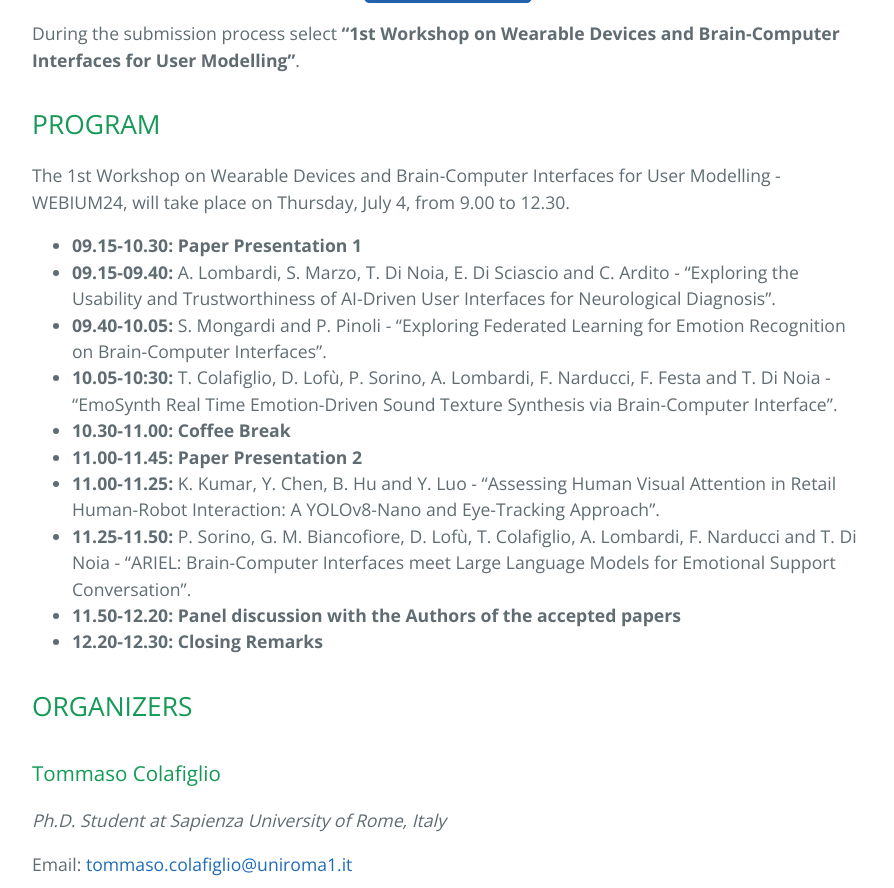
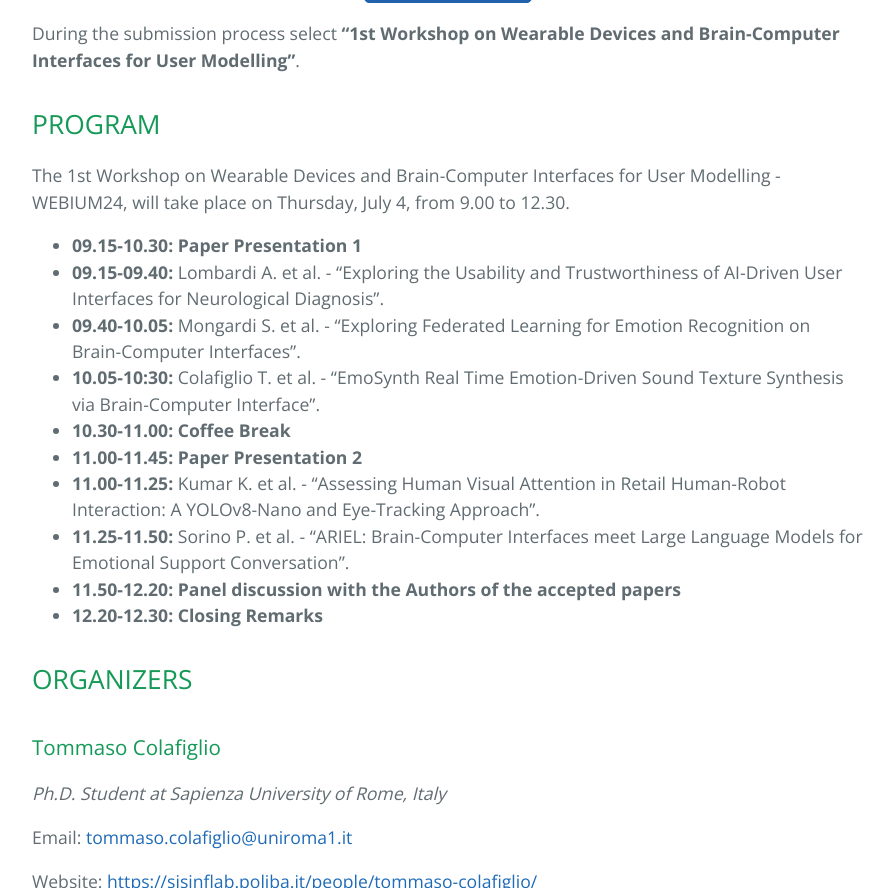
Before and after one commit to sisinflab/webium24, a Jekyll site: the page built from index.md, in a window 1280 px wide and 900 px high, scrolled down 4023 px, cut to the strip 0-888 px from the top of the window. Shown: the whole strip, without its empty margins (192-1086 px from the left). Built offline with Jekyll 4.4.1, drawn with Linux system fonts in a browser that asks for light colours.

Commit message:
Update index.md

```diff
--- a/index.md
+++ b/index.md
@@ -94,13 +94,13 @@ During the submission process select <b>“1st Workshop on Wearable Devices and
 The 1st Workshop on Wearable Devices and Brain-Computer Interfaces for User Modelling - WEBIUM24, will take place on Thursday, July 4, from 9.00 to 12.30.
 
 + <b>09.15-10.30: Paper Presentation 1</b>
-+ <b>09.15-09.40:</b> A. Lombardi, S. Marzo, T. Di Noia, E. Di Sciascio and C. Ardito - "Exploring the Usability and Trustworthiness of AI-Driven User Interfaces for Neurological Diagnosis".
-+ <b>09.40-10.05:</b> S. Mongardi and P. Pinoli - "Exploring Federated Learning for Emotion Recognition on Brain-Computer Interfaces".
-+ <b>10.05-10:30:</b> T. Colafiglio, D. Lofù, P. Sorino, A. Lombardi, F. Narducci, F. Festa and T. Di Noia - "EmoSynth Real Time Emotion-Driven Sound Texture Synthesis via Brain-Computer Interface".
++ <b>09.15-09.40:</b> Lombardi A. et al. - "Exploring the Usability and Trustworthiness of AI-Driven User Interfaces for Neurological Diagnosis".
++ <b>09.40-10.05:</b> Mongardi S. et al. - "Exploring Federated Learning for Emotion Recognition on Brain-Computer Interfaces".
++ <b>10.05-10:30:</b> Colafiglio T. et al. - "EmoSynth Real Time Emotion-Driven Sound Texture Synthesis via Brain-Computer Interface".
 + <b>10.30-11.00: Coffee Break</b>
 + <b>11.00-11.45: Paper Presentation 2</b>
-+ <b>11.00-11.25:</b> K. Kumar, Y. Chen, B. Hu and Y. Luo - "Assessing Human Visual Attention in Retail Human-Robot Interaction: A YOLOv8-Nano and Eye-Tracking Approach".
-+ <b>11.25-11.50:</b> P. Sorino, G. M. Biancofiore, D. Lofù, T. Colafiglio, A. Lombardi, F. Narducci and T. Di Noia - "ARIEL: Brain-Computer Interfaces meet Large Language Models for Emotional Support Conversation".
++ <b>11.00-11.25:</b> Kumar K. et al. - "Assessing Human Visual Attention in Retail Human-Robot Interaction: A YOLOv8-Nano and Eye-Tracking Approach".
++ <b>11.25-11.50:</b> Sorino P. et al. - "ARIEL: Brain-Computer Interfaces meet Large Language Models for Emotional Support Conversation".
 + <b>11.50-12.20: Panel discussion with the Authors of the accepted papers</b>
 + <b>12.20-12.30: Closing Remarks</b>
 
```
